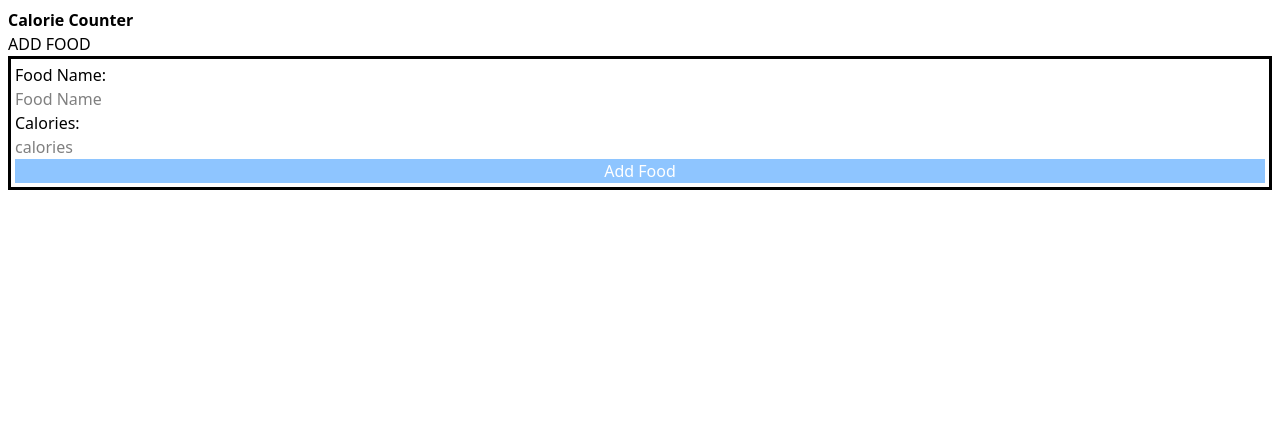
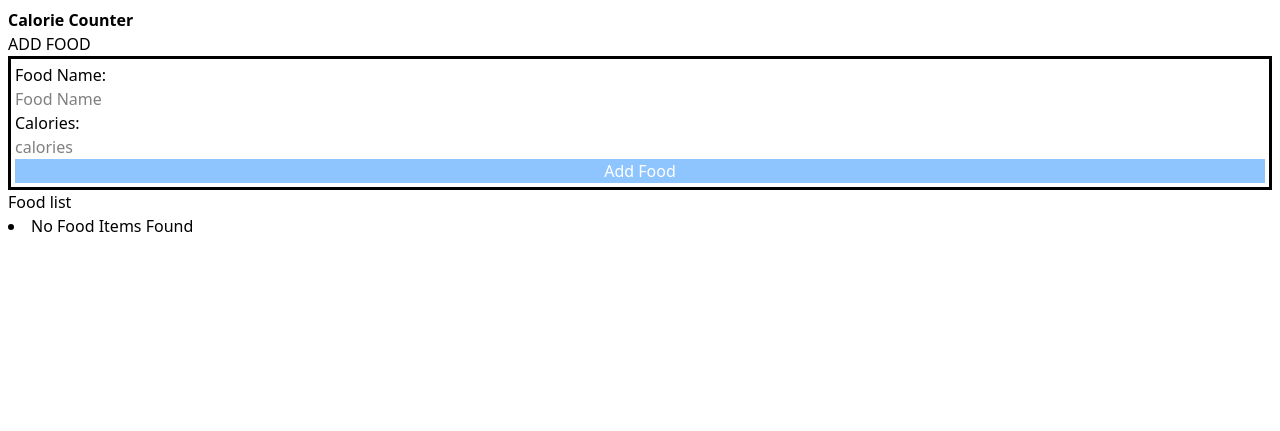
Before and after one commit to Ianmwia/django-calorie-tracker, a Django app: page /index in a window 1280 px wide. Shown: the part 40-471 px from the top of the page. Run offline with Django 5.2, Linux system fonts and the light colour scheme.

Commit message:
added listing of food data in its own page

```diff
--- a/calorieapp/templates/index.html
+++ b/calorieapp/templates/index.html
@@ -17,5 +17,15 @@
         <button class="bg-blue-300 hover:bg-blue-700 text-white" type="submit">Add Food</button>
     </form>
 </div>
+<div>
+    <p>Food list</p>
+
+    {% for food in food_items %}
+        <li>{{food.name}} - {{food.calories}} Calories</li>
+        {% empty %}
+        <li>No Food Items Found</li>
+    {% endfor %}
+
+</div>
 
 {% endblock content %}
--- a/calorieapp/urls.py
+++ b/calorieapp/urls.py
@@ -4,4 +4,5 @@ from . import views
 urlpatterns = [
     path("index", views.index, name='index'),
     path("add_food/", views.add_food, name='add_food'),
+    path("list_food", views.list_all_food_items, name='list_food'),
 ]
--- a/calorieapp/views.py
+++ b/calorieapp/views.py
@@ -12,3 +12,8 @@ def add_food(request):
         calories = request.POST.get('calories')
         Food.objects.create(name = name, calories = calories)
     return redirect('index')
+
+#view a list of all food items added
+def list_all_food_items(request):
+    food_items = Food.objects.all()
+    return render(request, 'index.html', {'food_items': food_items})
```
